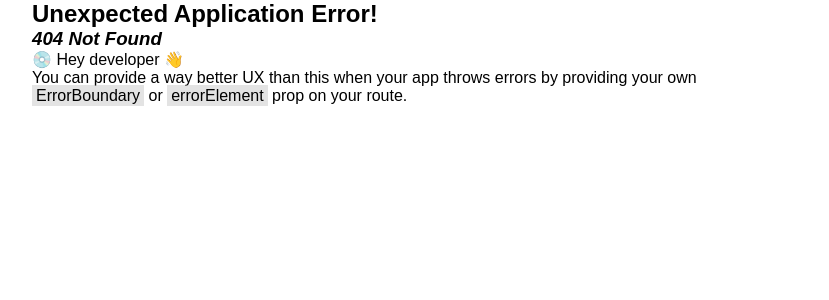
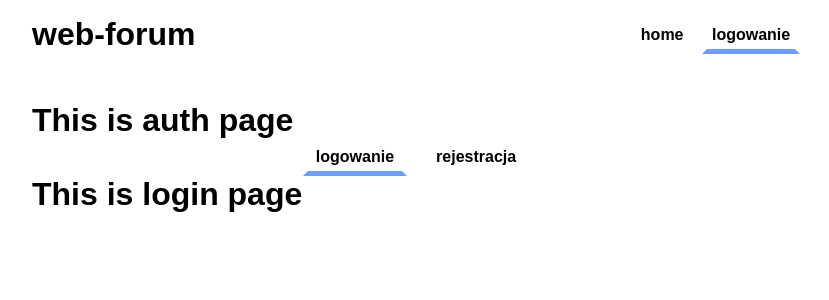
Before and after one commit to matevsh/web-forum, a React (Vite) app in the folder packages/frontend/: page /auth in a window 1280 px wide. Before the commit this address had no page. Shown: the top 300 px of the page, without its empty margins (224-1053 px from the left). Built offline with nearby package versions, Linux system fonts and the light colour scheme.

Commit message:
login page, some styles

```diff
--- a/packages/frontend/src/App.tsx
+++ b/packages/frontend/src/App.tsx
@@ -1,12 +1,14 @@
 import { RouterProvider, createBrowserRouter} from 'react-router-dom';
 import Root from './pages/root';
 import Home from './pages/home/home';
-import Profile from './pages/profil/profile';
-import Threads from './pages/threads';
+import Profile from './pages/profile/profile';
 import Thread from './pages/thread-page/threadPage';
 import threadsLoader from './loaders/home.loader';
 import './public.scss';
 import threadLoader from './loaders/thread.loader';
+import Auth from './pages/auth/auth';
+import Login from './pages/auth/login';
+import Register from './pages/auth/register';
 
 const router = createBrowserRouter([
     {
@@ -19,12 +21,21 @@ const router = createBrowserRouter([
                 loader: threadsLoader,
             },
             {
-                path: 'profile',
-                element: <Profile />
+                path: 'auth',
+                element: <Auth />,
+                children: [
+                    {
+                        index: true,
+                        element: <Login />
+                    },
+                    {
+                        path: 'register',
+                        element: <Register />
+                    }]
             },
             {
-                path: 'threads',
-                element: <Threads />
+                path: 'profile/:profileId',
+                element: <Profile />
             },
             {
                 path: 'thread/:threadId',
--- a/packages/frontend/src/components/nav/auth/logout.tsx
+++ b/packages/frontend/src/components/nav/auth/logout.tsx
@@ -3,7 +3,7 @@ import {NavLink} from 'react-router-dom';
 const NavLogout = () => {
     return (
         <>
-            <NavLink className='nav-link' to={'logowanie'}>
+            <NavLink className='nav-link' to={'auth'}>
                 logowanie
             </NavLink>
         </>
--- a/packages/frontend/src/components/nav/nav.tsx
+++ b/packages/frontend/src/components/nav/nav.tsx
@@ -4,7 +4,7 @@ import NavLogin from './auth/login';
 import './nav.scss';
 
 const Nav = () => {
-    const user = true;
+    const user = false;
 
     return (
         <nav className='main-nav'>
--- /dev/null
+++ b/packages/frontend/src/pages/auth/auth.scss
@@ -0,0 +1,22 @@
+.auth-nav{
+  width: 100%;
+  display: flex;
+  justify-content: center;
+  gap: 1rem;
+}
+
+.auth-link{
+  color: black;
+  text-decoration: none;
+  font-weight: bold;
+  border: 5px solid transparent;
+  padding: .3rem .5rem;
+
+  &:hover{
+    color: #494949;
+  }
+}
+
+.auth-link.active{
+  border-bottom: 5px solid #6a9eff;
+}
--- /dev/null
+++ b/packages/frontend/src/pages/auth/auth.tsx
@@ -0,0 +1,21 @@
+import {Outlet, NavLink} from 'react-router-dom';
+import './auth.scss';
+
+const Auth = () => {
+    return (
+        <main className='main-content'>
+            <h1>This is auth page</h1>
+            <nav className='auth-nav'>
+                <NavLink className='auth-link' to={''} end={true}>
+                    logowanie
+                </NavLink>
+                <NavLink className='auth-link' to={'register'}>
+                    rejestracja
+                </NavLink>
+            </nav>
+            <Outlet />
+        </main>
+    );
+};
+
+export default Auth;
--- /dev/null
+++ b/packages/frontend/src/pages/auth/login.tsx
@@ -0,0 +1,7 @@
+const Login = () => {
+    return (
+        <h1>This is login page</h1>
+    );
+};
+
+export default Login;
--- /dev/null
+++ b/packages/frontend/src/pages/auth/register.tsx
@@ -0,0 +1,7 @@
+const Register = () => {
+    return (
+        <h1>This is register page</h1>
+    );
+};
+
+export default Register;
--- a/packages/frontend/src/public.scss
+++ b/packages/frontend/src/public.scss
@@ -7,6 +7,7 @@
 
 .main-content{
     min-height: 200vh;
+    padding-top: 2rem;
     width: 100%;
 }
 
```
